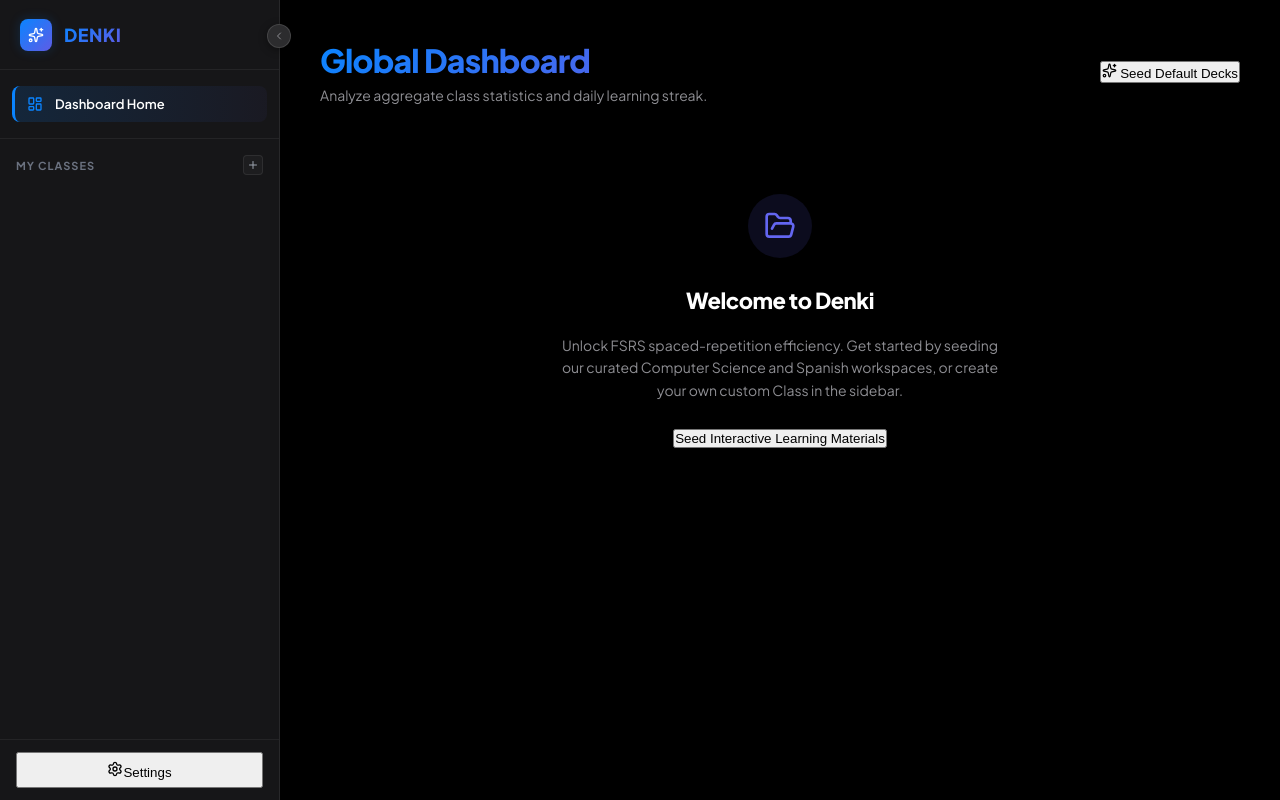
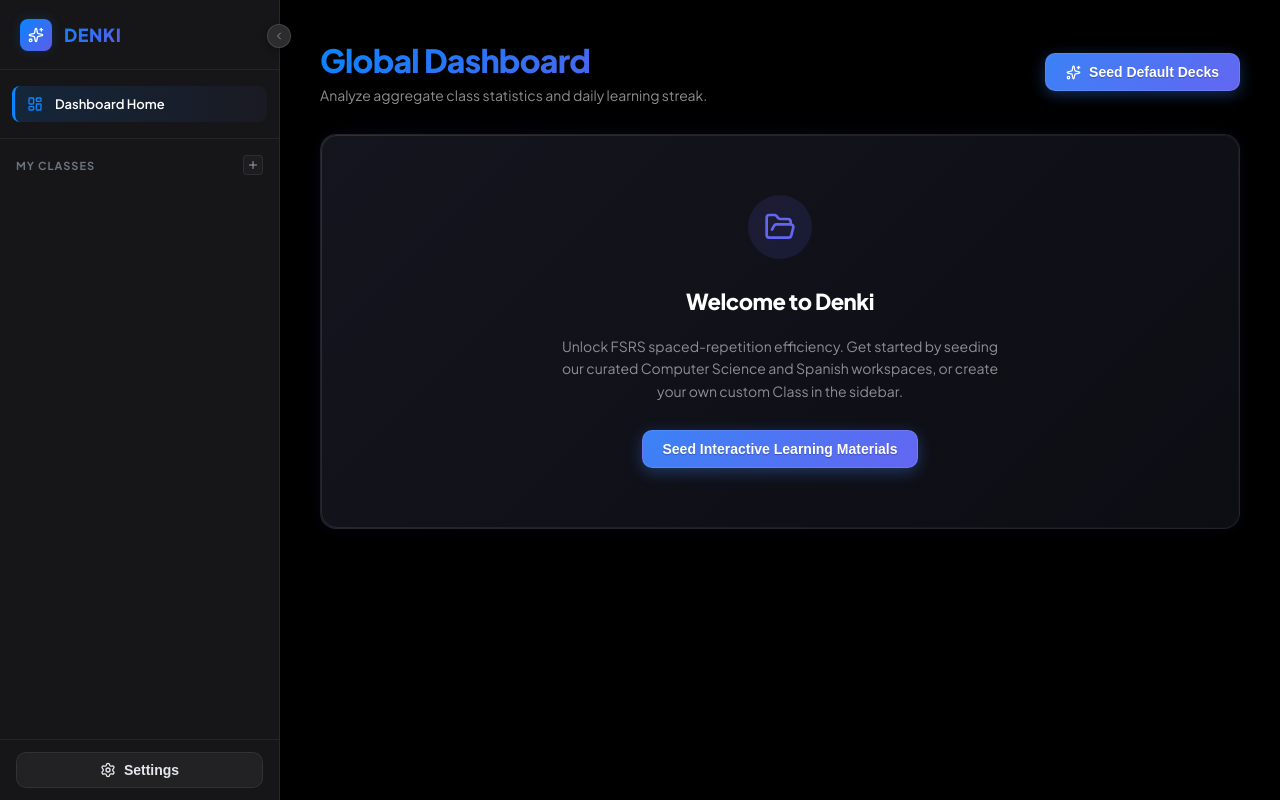
Before and after one commit to Dingding-leo/Denki, a React (Vite) app: page / in a window 1280 px wide. Built offline with nearby package versions, Linux system fonts and the light colour scheme.

Commit message:
style: fix CSS classes that were wiped by revert, add glowing tab controls

```diff
--- a/src/index.css
+++ b/src/index.css
@@ -428,9 +428,10 @@ body {
 }
 
 .segmented-control-item.active {
-  background: rgba(255, 255, 255, 0.1);
-  color: var(--text-primary);
-  box-shadow: 0 1px 3px rgba(0, 0, 0, 0.2);
+  background: rgba(99, 102, 241, 0.15) !important;
+  color: #a5b4fc !important;
+  border: 1px solid rgba(99, 102, 241, 0.3) !important;
+  box-shadow: 0 0 10px rgba(99, 102, 241, 0.2);
 }
 
 /* Keyboard Focus Visibility */
@@ -532,3 +533,240 @@ body {
     overflow-y: visible !important;
   }
 }
+
+/* Denki Premium UI additions */
+.btn-premium-primary {
+  background: linear-gradient(135deg, #3b82f6 0%, #6366f1 100%);
+  color: #ffffff !important;
+  border: 1px solid rgba(255, 255, 255, 0.1) !important;
+  border-radius: 10px;
+  padding: 10px 20px;
+  font-size: 14px;
+  font-weight: 600;
+  cursor: pointer;
+  display: inline-flex;
+  align-items: center;
+  justify-content: center;
+  gap: 8px;
+  box-shadow: 0 4px 15px rgba(59, 130, 246, 0.35);
+  transition: all 0.25s cubic-bezier(0.4, 0, 0.2, 1);
+  text-shadow: 0 1px 1px rgba(0, 0, 0, 0.25);
+  text-decoration: none;
+}
+.btn-premium-primary:hover {
+  transform: translateY(-2px);
+  box-shadow: 0 6px 20px rgba(59, 130, 246, 0.5), 0 0 0 2px rgba(255, 255, 255, 0.15) inset;
+}
+.btn-premium-primary:active {
+  transform: translateY(0) scale(0.97);
+}
+.btn-premium-primary:disabled {
+  background: rgba(255, 255, 255, 0.08) !important;
+  color: rgba(255, 255, 255, 0.3) !important;
+  box-shadow: none !important;
+  cursor: not-allowed !important;
+  transform: none !important;
+  border-color: transparent !important;
+}
+
+.btn-premium-success {
+  background: linear-gradient(135deg, #10b981 0%, #059669 100%);
+  color: #ffffff !important;
+  border: 1px solid rgba(255, 255, 255, 0.1) !important;
+  border-radius: 10px;
+  padding: 10px 20px;
+  font-size: 14px;
+  font-weight: 600;
+  cursor: pointer;
+  display: inline-flex;
+  align-items: center;
+  justify-content: center;
+  gap: 8px;
+  box-shadow: 0 4px 15px rgba(16, 185, 129, 0.3);
+  transition: all 0.25s cubic-bezier(0.4, 0, 0.2, 1);
+  text-shadow: 0 1px 1px rgba(0, 0, 0, 0.2);
+  text-decoration: none;
+}
+.btn-premium-success:hover {
+  transform: translateY(-2px);
+  box-shadow: 0 6px 20px rgba(16, 185, 129, 0.45);
+}
+.btn-premium-success:active {
+  transform: translateY(0) scale(0.97);
+}
+
+.btn-premium-secondary {
+  background: rgba(255, 255, 255, 0.04) !important;
+  backdrop-filter: blur(8px);
+  -webkit-backdrop-filter: blur(8px);
+  border: 1px solid rgba(255, 255, 255, 0.08) !important;
+  color: #e5e7eb !important;
+  border-radius: 10px;
+  padding: 10px 20px;
+  font-size: 14px;
+  font-weight: 600;
+  cursor: pointer;
+  display: inline-flex;
+  align-items: center;
+  justify-content: center;
+  gap: 8px;
+  transition: all 0.25s cubic-bezier(0.4, 0, 0.2, 1);
+  text-decoration: none;
+}
+.btn-premium-secondary:hover {
+  background: rgba(255, 255, 255, 0.08) !important;
+  border-color: rgba(255, 255, 255, 0.2) !important;
+  color: #ffffff !important;
+  transform: translateY(-1px);
+  box-shadow: 0 4px 12px rgba(0, 0, 0, 0.25);
+}
+.btn-premium-secondary:active {
+  transform: translateY(0) scale(0.97);
+}
+
+.btn-premium-danger {
+  background: rgba(239, 68, 68, 0.08) !important;
+  backdrop-filter: blur(8px);
+  -webkit-backdrop-filter: blur(8px);
+  border: 1px solid rgba(239, 68, 68, 0.35) !important;
+  color: #fca5a5 !important;
+  border-radius: 10px;
+  padding: 10px 20px;
+  font-size: 14px;
+  font-weight: 600;
+  cursor: pointer;
+  display: inline-flex;
+  align-items: center;
+  justify-content: center;
+  gap: 8px;
+  transition: all 0.25s cubic-bezier(0.4, 0, 0.2, 1);
+  text-decoration: none;
+}
+.btn-premium-danger:hover {
+  background: rgba(239, 68, 68, 0.18) !important;
+  border-color: rgba(239, 68, 68, 0.55) !important;
+  color: #fecaca !important;
+  transform: translateY(-1px);
+  box-shadow: 0 4px 12px rgba(239, 68, 68, 0.2);
+}
+.btn-premium-danger:active {
+  transform: translateY(0) scale(0.97);
+}
+
+.input-premium {
+  background: rgba(255, 255, 255, 0.02) !important;
+  backdrop-filter: blur(8px);
+  -webkit-backdrop-filter: blur(8px);
+  border: 1px solid rgba(255, 255, 255, 0.08) !important;
+  color: #ffffff !important;
+  border-radius: 10px;
+  padding: 10px 14px;
+  font-size: 14px;
+  outline: none;
+  width: 100%;
+  transition: all 0.25s cubic-bezier(0.4, 0, 0.2, 1);
+  box-shadow: 0 2px 8px rgba(0, 0, 0, 0.4) inset;
+}
+.input-premium:focus {
+  border-color: #3b82f6 !important;
+  box-shadow: 0 0 0 3px rgba(59, 130, 246, 0.25), 0 2px 8px rgba(0, 0, 0, 0.4) inset !important;
+  background: rgba(255, 255, 255, 0.04) !important;
+}
+.input-premium::placeholder {
+  color: #6b7280;
+}
+
+.textarea-premium {
+  background: rgba(255, 255, 255, 0.02) !important;
+  backdrop-filter: blur(8px);
+  -webkit-backdrop-filter: blur(8px);
+  border: 1px solid rgba(255, 255, 255, 0.08) !important;
+  color: #ffffff !important;
+  border-radius: 10px;
+  padding: 10px 14px;
+  font-size: 14px;
+  outline: none;
+  width: 100%;
+  font-family: inherit;
+  resize: vertical;
+  transition: all 0.25s cubic-bezier(0.4, 0, 0.2, 1);
+  box-shadow: 0 2px 8px rgba(0, 0, 0, 0.4) inset;
+}
+.textarea-premium:focus {
+  border-color: #3b82f6 !important;
+  box-shadow: 0 0 0 3px rgba(59, 130, 246, 0.25), 0 2px 8px rgba(0, 0, 0, 0.4) inset !important;
+  background: rgba(255, 255, 255, 0.04) !important;
+}
+.textarea-premium::placeholder {
+  color: #6b7280;
+}
+
+.card-deck-premium {
+  background: linear-gradient(135deg, rgba(30, 32, 45, 0.65) 0%, rgba(18, 19, 28, 0.7) 100%) !important;
+  backdrop-filter: blur(24px);
+  -webkit-backdrop-filter: blur(24px);
+  border: 1px solid rgba(255, 255, 255, 0.08) !important;
+  border-radius: 16px;
+  padding: 24px;
+  box-shadow: 0 12px 40px rgba(0, 0, 0, 0.6), 0 0 20px rgba(99, 102, 241, 0.1);
+  transition: all 0.3s cubic-bezier(0.25, 0.8, 0.25, 1);
+  position: relative;
+  overflow: hidden;
+}
+.card-deck-premium::before {
+  content: '';
+  position: absolute;
+  top: 0; left: 0; right: 0; bottom: 0;
+  border-radius: 16px;
+  padding: 1px;
+  background: linear-gradient(135deg, rgba(255, 255, 255, 0.12) 0%, rgba(255, 255, 255, 0.02) 100%);
+  -webkit-mask: linear-gradient(#fff 0 0) content-box, linear-gradient(#fff 0 0);
+  -webkit-mask-composite: xor;
+  mask-composite: exclude;
+  pointer-events: none;
+}
+.card-deck-premium:hover {
+  transform: translateY(-4px);
+  border-color: rgba(99, 102, 241, 0.35) !important;
+  box-shadow: 0 20px 45px rgba(0, 0, 0, 0.7), 0 0 25px rgba(99, 102, 241, 0.2);
+}
+.card-deck-premium:hover::before {
+  background: linear-gradient(135deg, rgba(99, 102, 241, 0.45) 0%, rgba(59, 130, 246, 0.15) 100%);
+}
+
+@keyframes streak-pulse {
+  0% { transform: scale(1); filter: drop-shadow(0 0 2px rgba(255, 159, 10, 0.4)); }
+  50% { transform: scale(1.05); filter: drop-shadow(0 0 10px rgba(255, 159, 10, 0.8)); }
+  100% { transform: scale(1); filter: drop-shadow(0 0 2px rgba(255, 159, 10, 0.4)); }
+}
+.streak-badge-glow {
+  animation: streak-pulse 2s infinite ease-in-out;
+}
+
+.badge-premium {
+  display: inline-flex;
+  align-items: center;
+  gap: 4px;
+  font-size: 11px;
+  font-weight: 600;
+  padding: 3px 8px;
+  border-radius: 6px;
+  background: rgba(255, 255, 255, 0.05);
+  border: 1px solid rgba(255, 255, 255, 0.08);
+  color: #d1d5db;
+}
+.badge-premium-blue {
+  background: rgba(59, 130, 246, 0.12);
+  border-color: rgba(59, 130, 246, 0.25);
+  color: #93c5fd;
+}
+.badge-premium-green {
+  background: rgba(16, 185, 129, 0.12);
+  border-color: rgba(16, 185, 129, 0.25);
+  color: #6ee7b7;
+}
+.badge-premium-amber {
+  background: rgba(245, 158, 11, 0.12);
+  border-color: rgba(245, 158, 11, 0.25);
+  color: #fde047;
+}
```
